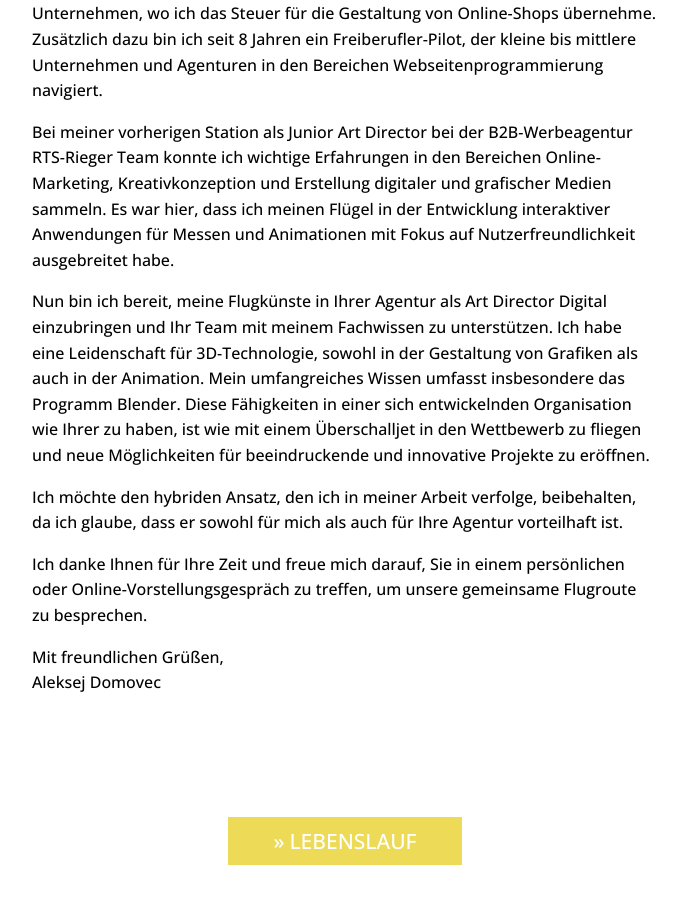
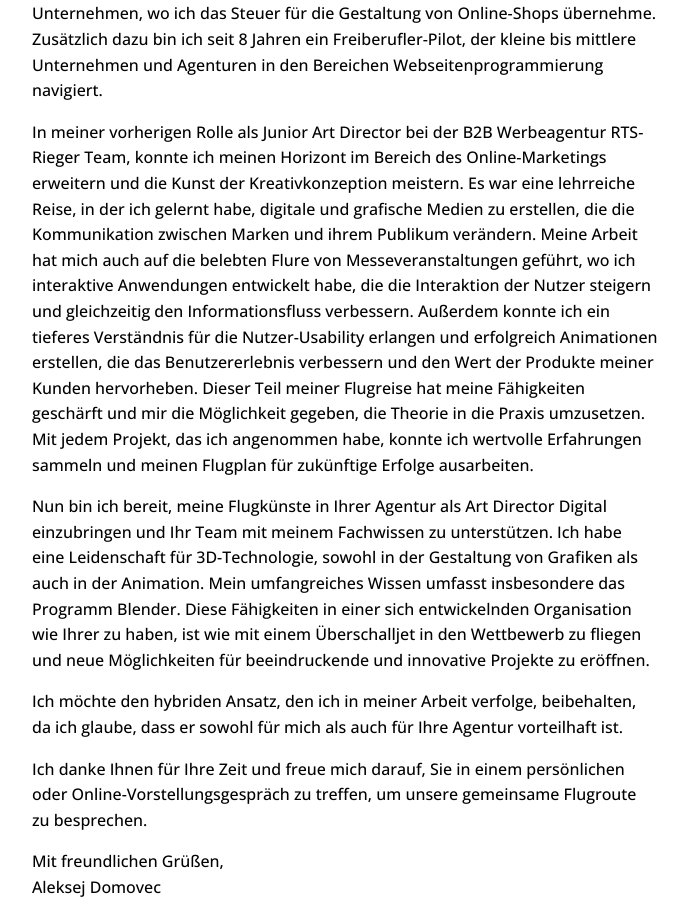
Before and after one commit to aleksejdom/next-bewerbung, a Next.js app: page / in a window 1280 px wide. Shown: the part 1582-2499 px from the top of the page, without its empty margins (295-983 px from the left). Built offline with nearby package versions, Linux system fonts and the light colour scheme.

Commit message:
anschreiben geändert

```diff
--- a/pages/components/anschreiben/Anschreiben.js
+++ b/pages/components/anschreiben/Anschreiben.js
@@ -72,7 +72,7 @@ export default function Anschreiben() {
               Derzeit navigiere ich als Digital Designer in Teilzeit bei einem eCommerce-Unternehmen, wo ich das Steuer für die Gestaltung von Online-Shops übernehme. Zusätzlich dazu bin ich seit 8 Jahren ein Freiberufler-Pilot, der kleine bis mittlere Unternehmen und Agenturen in den Bereichen Webseitenprogrammierung navigiert.
             </p>
             <p ref={addToRefs}>
-              Bei meiner vorherigen Station als Junior Art Director bei der B2B-Werbeagentur RTS-Rieger Team konnte ich wichtige Erfahrungen in den Bereichen Online-Marketing, Kreativkonzeption und Erstellung digitaler und grafischer Medien sammeln. Es war hier, dass ich meinen Flügel in der Entwicklung interaktiver Anwendungen für Messen und Animationen mit Fokus auf Nutzerfreundlichkeit ausgebreitet habe.
+              In meiner vorherigen Rolle als Junior Art Director bei der B2B Werbeagentur RTS-Rieger Team, konnte ich meinen Horizont im Bereich des Online-Marketings erweitern und die Kunst der Kreativkonzeption meistern. Es war eine lehrreiche Reise, in der ich gelernt habe, digitale und grafische Medien zu erstellen, die die Kommunikation zwischen Marken und ihrem Publikum verändern. Meine Arbeit hat mich auch auf die belebten Flure von Messeveranstaltungen geführt, wo ich interaktive Anwendungen entwickelt habe, die die Interaktion der Nutzer steigern und gleichzeitig den Informationsfluss verbessern. Außerdem konnte ich ein tieferes Verständnis für die Nutzer-Usability erlangen und erfolgreich Animationen erstellen, die das Benutzererlebnis verbessern und den Wert der Produkte meiner Kunden hervorheben. Dieser Teil meiner Flugreise hat meine Fähigkeiten geschärft und mir die Möglichkeit gegeben, die Theorie in die Praxis umzusetzen. Mit jedem Projekt, das ich angenommen habe, konnte ich wertvolle Erfahrungen sammeln und meinen Flugplan für zukünftige Erfolge ausarbeiten.
             </p>
             <p ref={addToRefs}>
               Nun bin ich bereit, meine Flugkünste in Ihrer Agentur als Art Director Digital einzubringen und Ihr Team mit meinem Fachwissen zu unterstützen. Ich habe eine Leidenschaft für 3D-Technologie, sowohl in der Gestaltung von Grafiken als auch in der Animation. Mein umfangreiches Wissen umfasst insbesondere das Programm Blender. Diese Fähigkeiten in einer sich entwickelnden Organisation wie Ihrer zu haben, ist wie mit einem Überschalljet in den Wettbewerb zu fliegen und neue Möglichkeiten für beeindruckende und innovative Projekte zu eröffnen.
```
